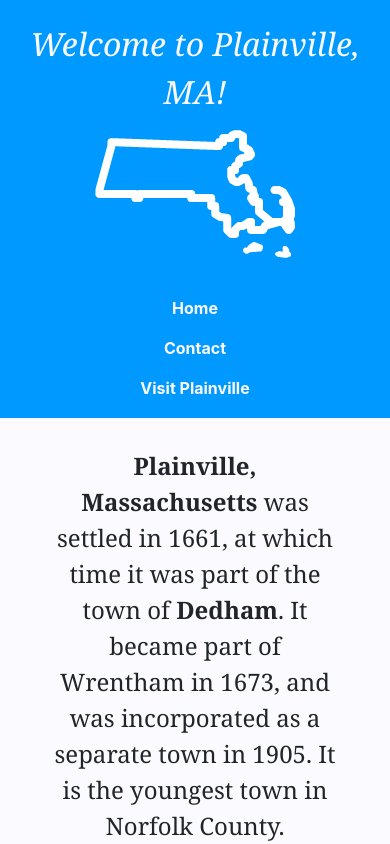
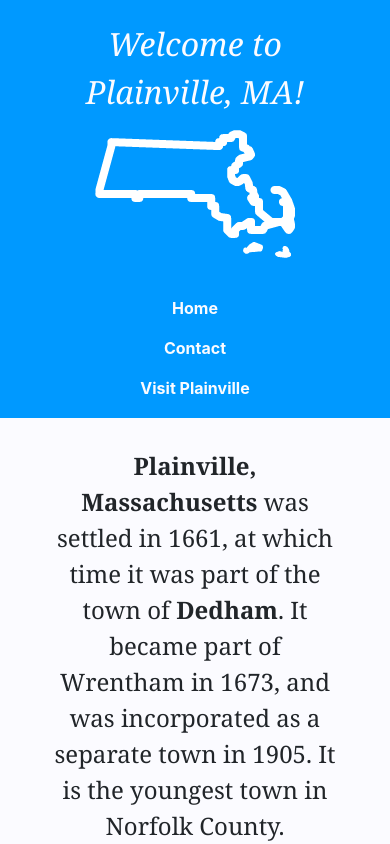
Before and after one commit to christopher-watson/plainville-next, a Next.js app: page / in a window 390 px wide. Shown: the top 844 px of the page. Built offline with nearby package versions, Linux system fonts and the light colour scheme; a web font is replaced by a local one.

Commit message:
nav padding

```diff
--- a/styles/globals.css
+++ b/styles/globals.css
@@ -210,7 +210,7 @@ footer {
 
 @media only screen and (max-width: 1220px) {
   #nav {
-    height: fit-content;
+    height: min-content;
     width: 100%;
     background: var(--blue);
     grid-template-columns: 1fr;
@@ -219,6 +219,7 @@ footer {
       "logo"
       "list";
     color: var(--white);
+    padding: 0 50px;
   }
 
   .list {
```
